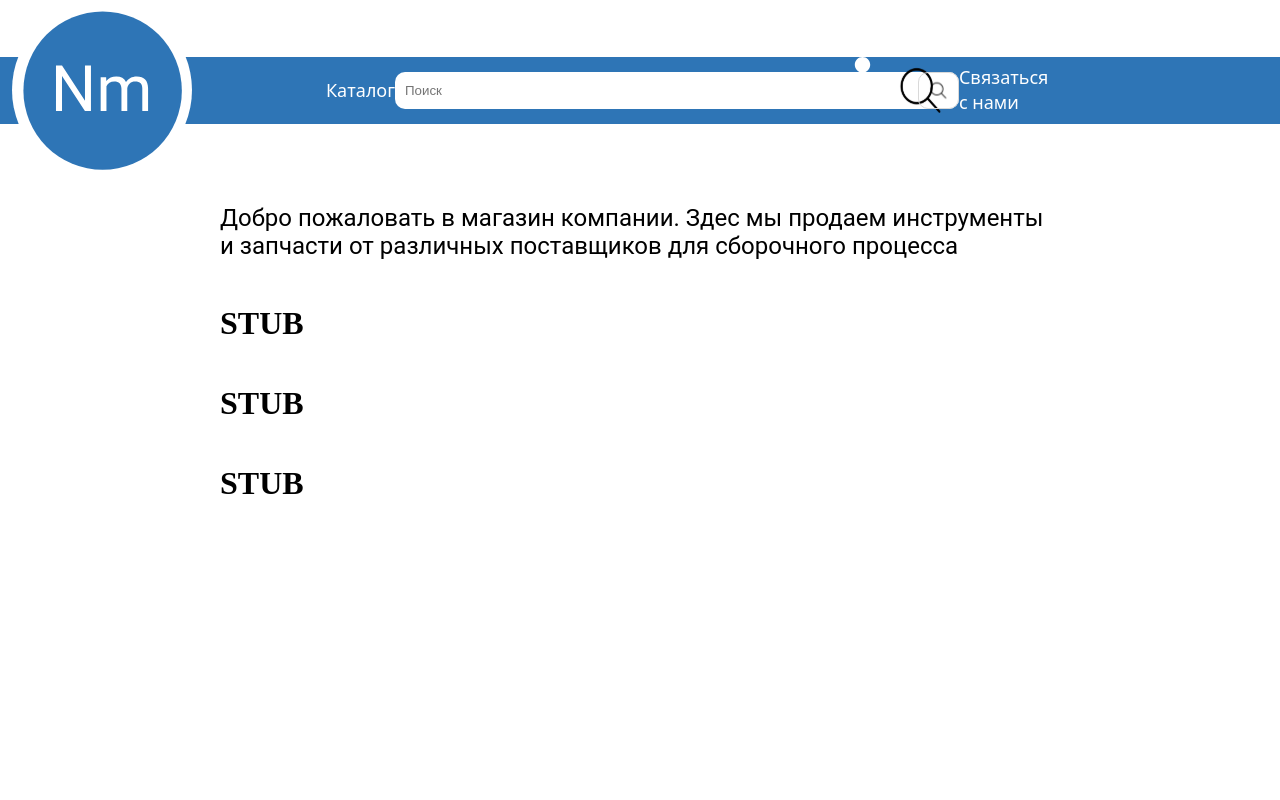
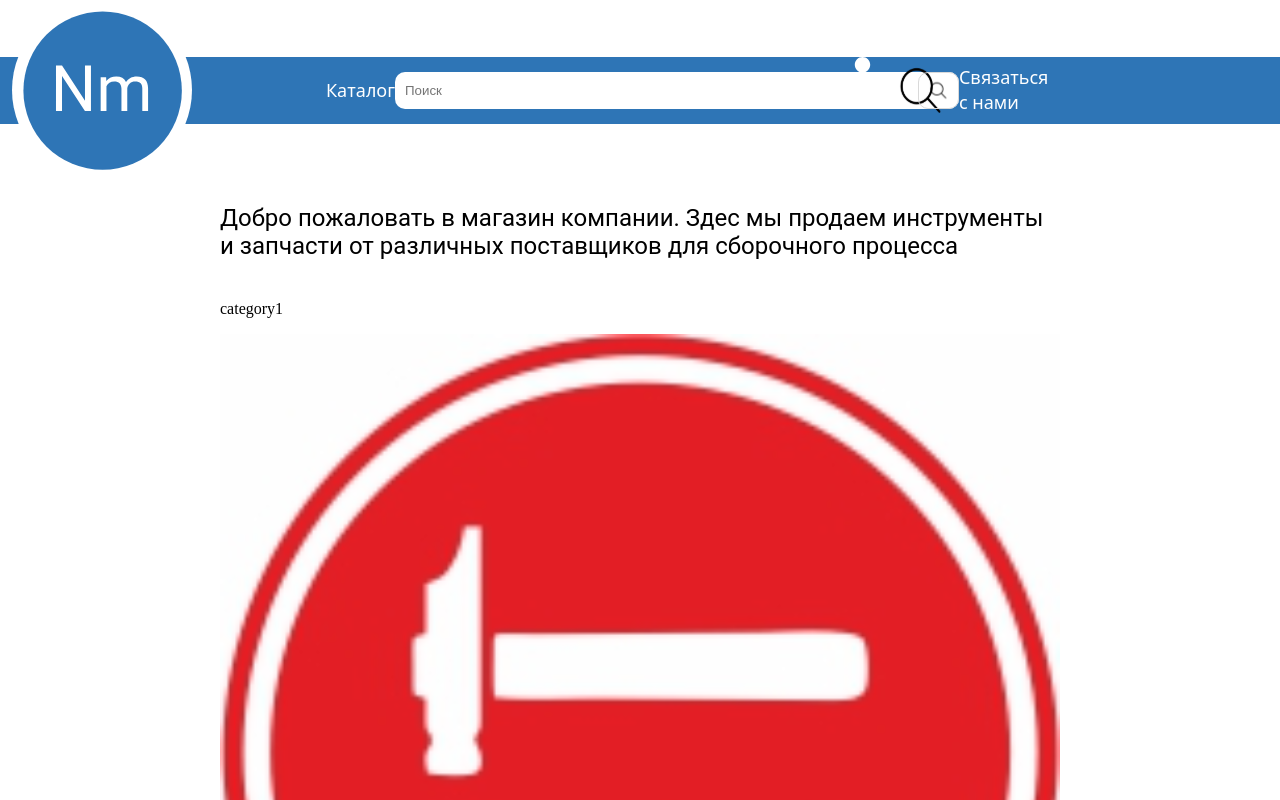
Before and after one commit to BloodlessRed/diploma-project-shop, a Vue app: page / in a window 1280 px wide. Shown: the top 800 px of the page. Built offline with nearby package versions, Linux system fonts and the light colour scheme.

Commit message:
Add files via upload

```diff
--- a/src/views/MainPage.vue
+++ b/src/views/MainPage.vue
@@ -3,8 +3,13 @@
         <div class="introduction">
             <p>{{introduction}}</p>
         </div>
-        <div class="categories">
-            <h1>STUB</h1>
+        <div class="categories" v-for="category in categories">
+            <div>
+                <p>
+                    {{category.name}}
+                </p>
+                <img :src="(`./img/${category.src}`)">
+            </div>
         </div>
         <div class="site-description">
             <h1>STUB</h1>
@@ -18,7 +23,15 @@
 export default {
     data(){
         return{
-            introduction: 'Добро пожаловать в магазин компании. Здес мы продаем инструменты и запчасти от различных поставщиков для сборочного процесса'
+            introduction: 'Добро пожаловать в магазин компании. Здес мы продаем инструменты и запчасти от различных поставщиков для сборочного процесса',
+            categories:[
+                {
+                    name: "category1",
+                    src: "category1.svg"
+                }
+
+
+            ]
         }
     }
 }
```
Also changed, not shown: public/img/category1.svg (added), public/img/logo.svg (added).
